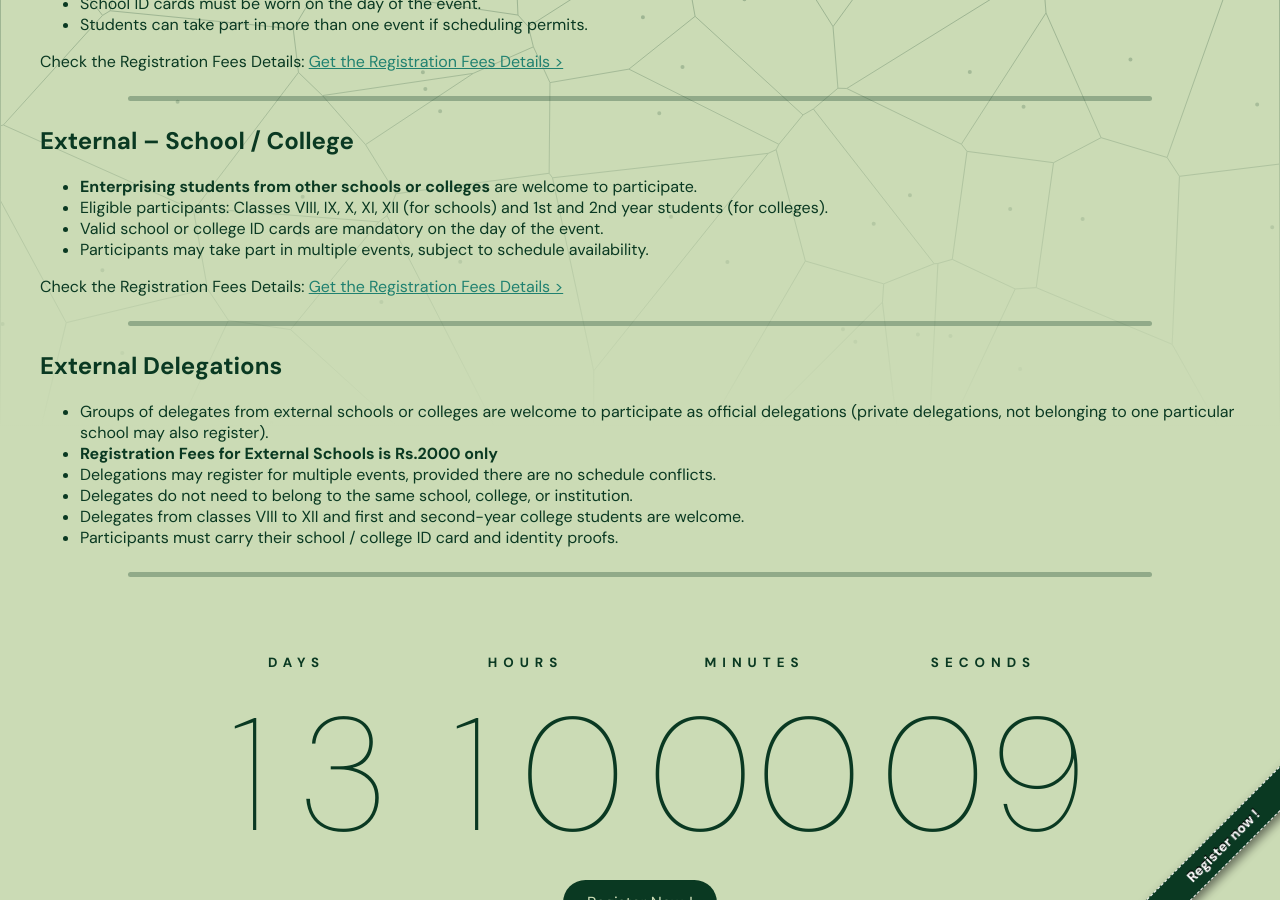
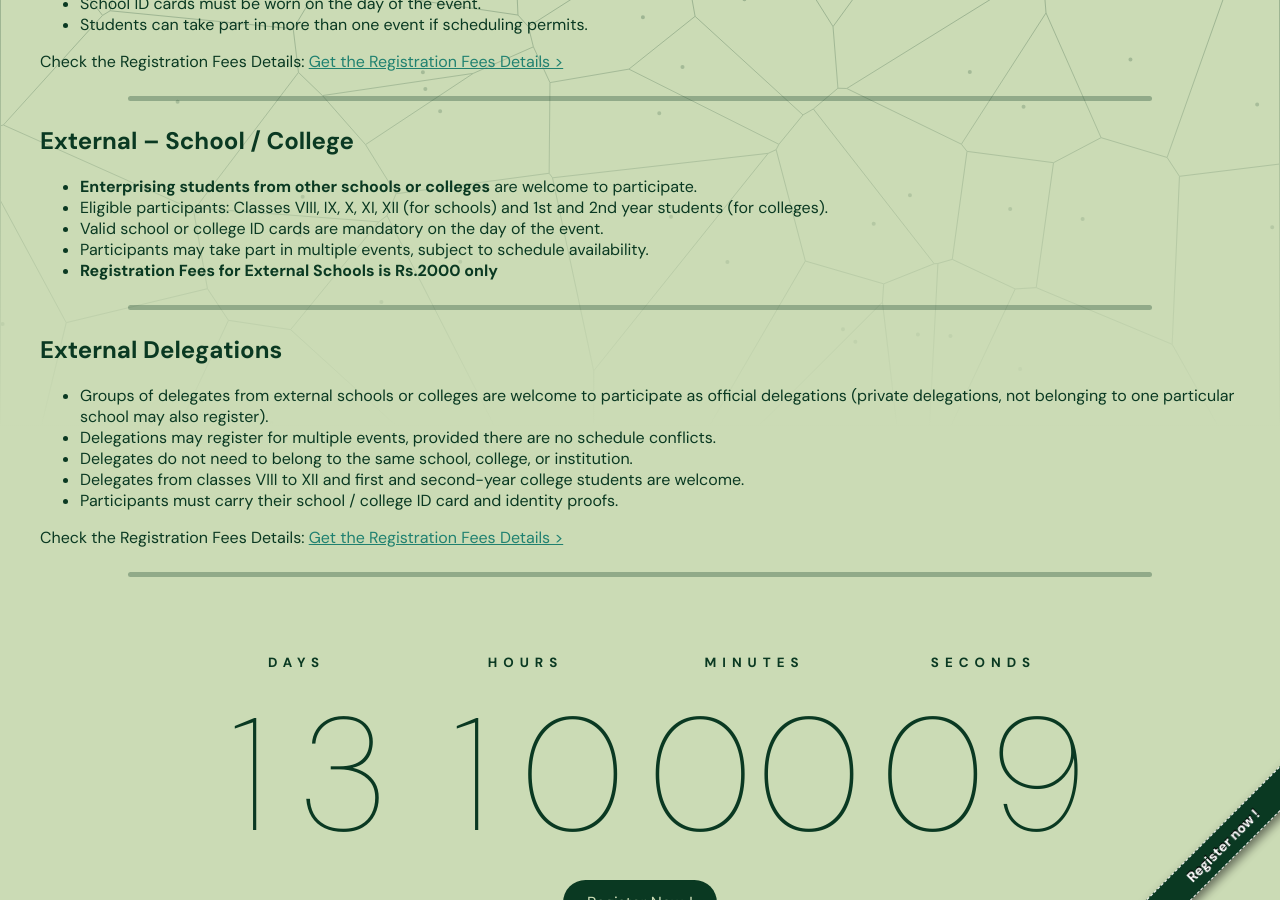
Before and after one commit to DiPS-Digital-Peer-Initiative/mind-matters-24, a Jekyll site: the page built from reg_details.markdown, in a window 1280 px wide and 900 px high, scrolled down 473 px. Built offline with Jekyll 4.4.1, drawn with Linux system fonts in a browser that asks for light colours.

Commit message:
Changes made to Reg Page

```diff
--- a/reg_details.markdown
+++ b/reg_details.markdown
@@ -24,17 +24,17 @@ Check the Registration Fees Details: <a href="/_media/internal2025.pdf" class="l
 - Eligible participants: Classes VIII, IX, X, XI, XII (for schools) and 1st and 2nd year students (for colleges).
 - Valid school or college ID cards are mandatory on the day of the event.
 - Participants may take part in multiple events, subject to schedule availability.
-
-Check the Registration Fees Details: <a href="/_media/external_S.pdf" class="learn-link">Get the Registration Fees Details ></a>
+- **Registration Fees for External Schools is Rs.2000 only**
 
 <div class="separator"></div>
 
 ## External Delegations
 - Groups of delegates from external schools or colleges are welcome to participate as official delegations (private delegations, not belonging to one particular school may also register).
-- **Registration Fees for External Schools is Rs.2000 only**
 - Delegations may register for multiple events, provided there are no schedule conflicts.
 - Delegates do not need to belong to the same school, college, or institution.
 - Delegates from classes VIII to XII and first and second-year college students are welcome.
 - Participants must carry their school / college ID card and identity proofs.
 
+Check the Registration Fees Details: <a href="/_media/external_D.pdf" class="learn-link">Get the Registration Fees Details ></a>
+
 <div class="separator"></div>
```
